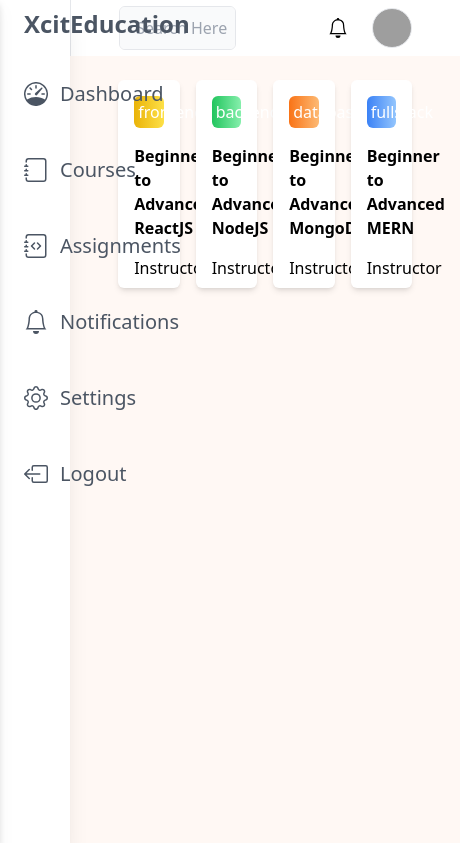
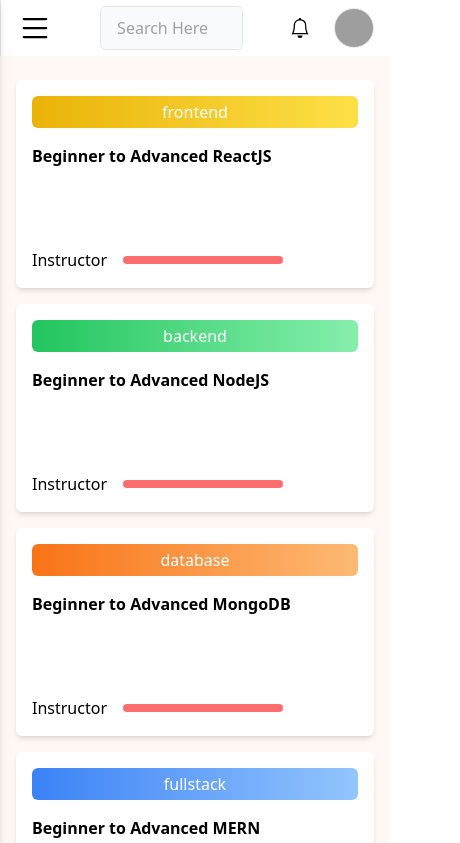
Before and after one commit to devjs1000/course-hub, a React (Vite) app: page /my-profile/courses in a window 390 px wide. Shown: the top 843 px of the page, 460 px wide, since content can reach past the window. Built offline with nearby package versions, Linux system fonts and the light colour scheme; no server answers; grey boxes are pictures that could not be loaded.

Commit message:
responsive breakpoints added

```diff
--- a/src/components/profile/Assignments.jsx
+++ b/src/components/profile/Assignments.jsx
@@ -27,7 +27,7 @@
 					consequatur placeat officia cupiditate ea eius, praesentium dolorum?
 					Cum, molestias in!
 				</p>
-				<div className="grid grid-cols-2 text-xs mt-4 text-gray-500">
+				<div className="w-[70%] grid grid-cols-2 text-xs mt-4 text-gray-500">
 					<span>Assignment Progress</span>
 					<span className="text-right">40%</span>
 					<progress
@@ -81,7 +81,7 @@
 
 	return (
 		<>
-			<div className="px-16 pb-8 flex flex-col gap-8 items-start">
+			<div className="px-4 pb-8 flex flex-col gap-8 items-start lg:px-16">
 				<div className="assignment-navigation border-b-2 border-gray-500 relative py-1">
 					{Children.toArray(
 						assignmentNav.map(item => (
@@ -92,7 +92,7 @@
 					)}
 					<div className="animated-border absolute bottom-[-0.15rem] left-0 w[3rem] h-[2px] bg-primary-color-dark"></div>
 				</div>
-				<div className="grid grid-cols-3 gap-4">
+				<div className="grid grid-cols-1 gap-4 sm:grid-cols-2 md:grid-cols-3 lg:grid-cols-4">
 					<AssignmentCard title="Figma" tag="design" />
 					<AssignmentCard title="HTML" tag="frontend" />
 					<AssignmentCard title="NodeJS" tag="backend" />
--- a/src/components/profile/Courses.jsx
+++ b/src/components/profile/Courses.jsx
@@ -3,7 +3,7 @@
 
 function Courses() {
 	return (
-		<div className="px-12 grid grid-cols-4 gap-4">
+		<div className="px-4 grid grid-cols-1 gap-4 sm:grid-cols-2 md:grid-cols-3 lg:grid-cols-4 lg:px-16">
 			<OngoingCourseCard tag="frontend" title="Beginner to Advanced ReactJS" />
 			<OngoingCourseCard tag="backend" title="Beginner to Advanced NodeJS" />
 			<OngoingCourseCard tag="database" title="Beginner to Advanced MongoDB" />
--- a/src/components/profile/Dashboard.jsx
+++ b/src/components/profile/Dashboard.jsx
@@ -6,8 +6,8 @@
 
 function Dashboard() {
 	return (
-		<div className="px-12 w-full">
-			<div className="relative bg-[#FFBF98] w-[90%] rounded-lg flex flex-col items-start justify-center gap-4 px-12 py-8">
+		<div className="px-4 w-full lg:px-16">
+			<div className="relative bg-[#FFBF98] w-full rounded-lg flex flex-col items-start justify-center gap-4 px-4 py-8 lg:px-16">
 				<h2 className="text-4xl text-primary-color-light">
 					Welcome back, Adnan
 				</h2>
@@ -18,15 +18,15 @@
 				<img
 					src={dashboard}
 					alt="dashboard svg"
-					className="absolute w-[35%] right-0 top-[50%] translate-y-[-50%]"
+					className="opacity-0 absolute w-[35%] right-0 top-[50%] translate-y-[-50%] lg:opacity-100"
 				/>
 			</div>
-			<div className="w-[90%] flex gap-6 mt-6 mb-4">
-				<div className="w-[40%]">
+			<div className="w-full flex flex-col gap-6 mt-6 md:flex-row">
+				<div className="w-full lg:w-[40%]">
 					<h4 className="text-xl mb-3 font-semibold">Currently Watching</h4>
 					<div className="rounded-lg p-2 bg-white shadow-md">
 						<div
-							className="h-[10rem] bg-cover rounded-lg mb-2"
+							className="h-[10rem] bg-cover bg-center rounded-lg mb-2"
 							style={{ backgroundImage: `url(${currentCourseImg})` }}
 						></div>
 						<h6 className="font-semibold">1.1 Introduction to ReactJs</h6>
@@ -34,9 +34,9 @@
 						<progress className="h-2 rounded"></progress>
 					</div>
 				</div>
-				<div className="w-[60%]">
+				<div className="w-full lg:w-[60%]">
 					<h4 className="text-xl mb-3 font-semibold">Next Videos</h4>
-					<div className="rounded-md overflow-y-scroll flex flex-col gap-4 p-2 h-[16rem] bg-white shadow-md">
+					<div className="rounded-md overflow-y-scroll flex flex-col gap-4 p-2 bg-white shadow-md md:h-[16rem]">
 						<NextVideo
 							lesson="Lesson1"
 							title="History of ReactJS"
--- a/src/components/profile/Notifications.jsx
+++ b/src/components/profile/Notifications.jsx
@@ -3,8 +3,8 @@
 
 const Notification = () => {
 	return (
-		<div className="flex items-center gap-4 p-2">
-			<div className="flex-[0.1]">
+		<div className="flex flex-col items-center gap-4 p-2 shadow-sm sm:flex-row sm:shadow-none">
+			<div className="w-full sm:flex-[0.1]">
 				<div
 					className="h-20 w-20 rounded-full outline-offset-2 outline outline-slate-400 bg-cover bg-center"
 					style={{ backgroundImage: `url(${author})` }}
@@ -24,9 +24,8 @@
 
 function Notifications() {
 	return (
-		<div className="px-16">
-			<h2>Notifications</h2>
-
+		<div className="px-4">
+			<h2 className="text-xl font-semibold lg:text-3xl">Notifications</h2>
 			<div className="h-60vh shadow-md mt-12 bg-white py-4 px-6 flex flex-col gap-4 ">
 				<Notification />
 				<Notification />
--- a/src/components/profile/Profile.jsx
+++ b/src/components/profile/Profile.jsx
@@ -9,6 +9,7 @@
 	Speedometer,
 	Search,
 	BoxArrowLeft,
+	List,
 } from 'react-bootstrap-icons';
 import { Link, Outlet } from 'react-router-dom';
 import useStore from '../../context/useStore';
@@ -16,6 +17,7 @@
 import { profileDesign } from '../../styles/styleObjects';
 
 const Profile = () => {
+	const [openAside, setOpenAside] = useState(false);
 	const { user, myCourses } = useStore();
 	const [isTeacher, setIsTeacher] = useState(user.isInstructor);
 	console.log(myCourses);
@@ -25,6 +27,10 @@
 	useEffect(() => {
 		setIsTeacher(user.isInstructor);
 	}, [user]);
+
+	const toggleAsideHandler = () => {
+		setOpenAside(!openAside);
+	};
 
 	const sidebarItems = [
 		{ name: 'Dashboard', icon: <Speedometer />, path: '/my-profile/dashboard' },
@@ -43,10 +49,14 @@
 		{ name: 'Logout', icon: <BoxArrowLeft />, path: '/' },
 	];
 
+	const asideClasses = `text-gray-600 shadow-xl h-screen ${
+		openAside ? 'px-4 py-2 w-[30vh]' : 'w-0'
+	} bg-[#ffffff] transition-all duration-300`;
+
 	return (
 		<>
 			<div className="bg-white flex">
-				<aside className="text-gray-600 shadow-xl h-screen w-[18vw] bg-[#ffffff] py-2 px-6 sticky top-0">
+				<aside className={asideClasses}>
 					<Link to="/">
 						<h4 className="text-2xl font-semibold cursor-pointer">
 							XcitEducation
@@ -69,7 +79,11 @@
 				</aside>
 
 				<main className="w-full flex flex-col gap-6 bg-[#fff8f4]">
-					<nav className="h-14 bg-white flex items-center justify-between px-12 border-l">
+					<nav className="h-14 bg-white flex items-center justify-between px-4 border-l lg:px-16">
+						<List
+							className="text-4xl cursor-pointer"
+							onClick={toggleAsideHandler}
+						/>
 						<div className="border h-[80%] flex items-center w-[40%] rounded-md overflow-hidden bg-gray-50">
 							<input
 								type="search"
```
